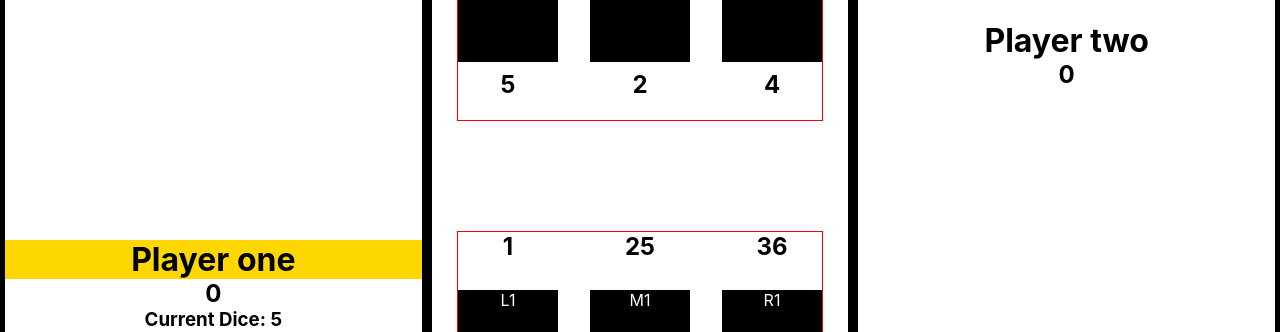
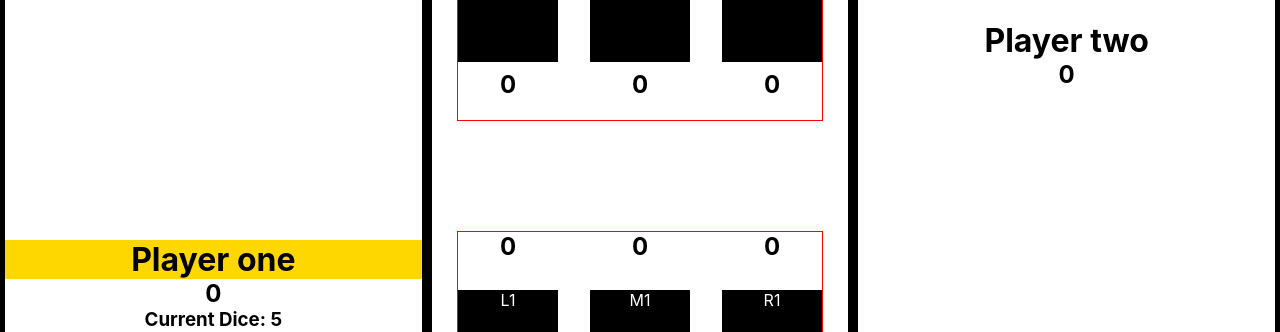
Before and after one commit to seffa1/knucklebones, a React (Create React App) app in the folder knucklebones/: page / in a window 1280 px wide. Shown: the part 224-556 px from the top of the page. Built offline with nearby package versions, Linux system fonts and the light colour scheme.

Commit message:
got placing of dice done

```diff
--- a/knucklebones/src/App.js
+++ b/knucklebones/src/App.js
@@ -3,15 +3,12 @@ import Player from "./components/Player";
 import Arena from "./components/Arena";
 import React from "react";
 
+// bottom board
 function App() {
   // State
   const [playerOneData, setPlayerOneData] = React.useState({
     id: 1,
-    scoreTotal: 0,
     currentDice: rollDice(),
-    scoreLeft: 0,
-    scoreMiddle: 0,
-    scoreRight: 0,
     board: {
       L1: null,
       L2: null,
@@ -25,13 +22,10 @@ function App() {
     },
   });
 
+  // top board
   const [playerTwoData, setPlayerTwoData] = React.useState({
     id: 2,
-    scoreTotal: 0,
     currentDice: null,
-    scoreLeft: 0,
-    scoreMiddle: 0,
-    scoreRight: 0,
     board: {
       L1: null,
       L2: null,
@@ -49,6 +43,39 @@ function App() {
 
   const [gameState, setGameState] = React.useState("playing");
 
+  const [scorePlayerOne, setScorePlayerOne] = React.useState(0);
+  const [scorePlayerTwo, setScorePlayerTwo] = React.useState(0);
+
+  // Update the scores each cycle
+  function updateScores(dice, player) {
+    if (player === 1) {
+      setScorePlayerOne((prev) => prev + dice);
+    }
+    if (player === 2) {
+      setScorePlayerTwo((prev) => prev + dice);
+    }
+  }
+
+  function setDice(board, location, dice) {
+    if (board === "top") {
+      setPlayerTwoData((prev) => {
+        let newData = {
+          ...prev,
+        };
+        newData.board[location] = dice;
+        return newData;
+      });
+    } else {
+      setPlayerOneData((prev) => {
+        let newData = {
+          ...prev,
+        };
+        newData.board[location] = dice;
+        return newData;
+      });
+    }
+  }
+
   // Handlers
   function placeDice(board, column) {
     // Get the current dice number
@@ -59,18 +86,64 @@ function App() {
     if (board === "top" && currentTurn === 1) return;
     if (board === "bot" && currentTurn === 2) return;
 
-    console.log(dice, board, column);
-
-    // Check is the column is already full, if so, return
+    // Try to place the dice in an empty spot
     if (board === "top") {
-      // if column is the left column
-      // check if first row is empty, if so place in that row
-      // check if the second row is empty, if so place in that row
-      // check if the third row is empty, if so place in that row
-      // if all full, return
+      if (column === "L") {
+        if (!playerTwoData.board.L1) {
+          setDice("top", "L1", dice);
+        } else if (!playerTwoData.board.L2) {
+          setDice("top", "L2", dice);
+        } else if (!playerTwoData.board.L3) {
+          setDice("top", "L3", dice);
+        } else return;
+      } else if (column === "M") {
+        if (!playerTwoData.board.M1) {
+          setDice("top", "M1", dice);
+        } else if (!playerTwoData.board.M2) {
+          setDice("top", "M2", dice);
+        } else if (!playerTwoData.board.M3) {
+          setDice("top", "M3", dice);
+        } else return;
+      } else {
+        if (!playerTwoData.board.R1) {
+          setDice("top", "R1", dice);
+        } else if (!playerTwoData.board.R2) {
+          setDice("top", "R2", dice);
+        } else if (!playerTwoData.board.R3) {
+          setDice("top", "R3", dice);
+        } else return;
+      }
+      updateScores(dice, 2);
     }
-
-    // Update the board state
+    // bottom board update
+    else {
+      if (column === "L") {
+        if (!playerOneData.board.L1) {
+          setDice("bot", "L1", dice);
+        } else if (!playerOneData.board.L2) {
+          setDice("bot", "L2", dice);
+        } else if (!playerOneData.board.L3) {
+          setDice("bot", "L3", dice);
+        } else return;
+      } else if (column === "M") {
+        if (!playerOneData.board.M1) {
+          setDice("bot", "M1", dice);
+        } else if (!playerOneData.board.M2) {
+          setDice("bot", "M2", dice);
+        } else if (!playerOneData.board.M3) {
+          setDice("bot", "M3", dice);
+        } else return;
+      } else {
+        if (!playerOneData.board.R1) {
+          setDice("bot", "R1", dice);
+        } else if (!playerOneData.board.R2) {
+          setDice("bot", "R2", dice);
+        } else if (!playerOneData.board.R3) {
+          setDice("bot", "R3", dice);
+        } else return;
+      }
+      updateScores(dice, 1);
+    }
 
     // Check if the game is over
 
@@ -107,15 +180,20 @@ function App() {
     <div className="App">
       <Player
         playerNumber="one"
-        score={playerOneData.scoreTotal}
+        score={scorePlayerOne}
         currentDice={playerOneData.currentDice}
         currentTurn={currentTurn}
         playerId={playerOneData.id}
       />
-      <Arena placeDice={placeDice} currentTurn={currentTurn} />
+      <Arena
+        placeDice={placeDice}
+        currentTurn={currentTurn}
+        boardTop={playerTwoData.board}
+        boardBot={playerOneData.board}
+      />
       <Player
         playerNumber="two"
-        score={playerTwoData.scoreTotal}
+        score={scorePlayerTwo}
         currentDice={playerTwoData.currentDice}
         currentTurn={currentTurn}
         playerId={playerTwoData.id}
--- a/knucklebones/src/components/Arena.js
+++ b/knucklebones/src/components/Arena.js
@@ -4,44 +4,44 @@ function Arena(props) {
   return (
     <div className="Arena">
       <div className="board board--top">
-        <div className="tile L3--top">L3</div>
-        <div className="tile M3--top">M3</div>
-        <div className="tile R3--top">R3</div>
-        <div className="tile L2--top">L2</div>
-        <div className="tile M2--top">M2</div>
-        <div className="tile R3--top">R3</div>
-        <div className="tile L1--top">L1</div>
-        <div className="tile M1--top">M1</div>
-        <div className="tile R1--top">R1</div>
+        <div className="tile L3--top">L3 {props.boardTop.L3}</div>
+        <div className="tile M3--top">M3 {props.boardTop.M3}</div>
+        <div className="tile R3--top">R3 {props.boardTop.R3}</div>
+        <div className="tile L2--top">L2 {props.boardTop.L2}</div>
+        <div className="tile M2--top">M2 {props.boardTop.M2}</div>
+        <div className="tile R2--top">R3 {props.boardTop.R2}</div>
+        <div className="tile L1--top">L1 {props.boardTop.L1}</div>
+        <div className="tile M1--top">M1 {props.boardTop.M1}</div>
+        <div className="tile R1--top">R1 {props.boardTop.R1}</div>
         <div className="score" onClick={() => props.placeDice("top", "L")}>
-          5
+          {props.boardTop.L1 + props.boardTop.L2 + props.boardTop.L3}
         </div>
         <div className="score" onClick={() => props.placeDice("top", "M")}>
-          2
+          {props.boardTop.M1 + props.boardTop.M2 + props.boardTop.M3}
         </div>
         <div className="score" onClick={() => props.placeDice("top", "R")}>
-          4
+          {props.boardTop.R1 + props.boardTop.R2 + props.boardTop.R3}
         </div>
       </div>
       <div className="board board--bottom">
         <div className="score" onClick={() => props.placeDice("bot", "L")}>
-          1
+          {props.boardBot.L1 + props.boardBot.L2 + props.boardBot.L3}
         </div>
         <div className="score" onClick={() => props.placeDice("bot", "M")}>
-          25
+          {props.boardBot.M1 + props.boardBot.M2 + props.boardBot.M3}
         </div>
         <div className="score" onClick={() => props.placeDice("bot", "R")}>
-          36
+          {props.boardBot.R1 + props.boardBot.R2 + props.boardBot.R3}
         </div>
-        <div className="tile L1--bot">L1</div>
-        <div className="tile M1--bot">M1</div>
-        <div className="tile R1--bot">R1</div>
-        <div className="tile L2--bot">L2</div>
-        <div className="tile M2--bot">M2</div>
-        <div className="tile R2--bot">R2</div>
-        <div className="tile L3--bot">L3</div>
-        <div className="tile M3--bot">M3</div>
-        <div className="tile R3--bot">R3</div>
+        <div className="tile L1--bot">L1 {props.boardBot.L1}</div>
+        <div className="tile M1--bot">M1 {props.boardBot.M1}</div>
+        <div className="tile R1--bot">R1 {props.boardBot.R1}</div>
+        <div className="tile L2--bot">L2 {props.boardBot.L2}</div>
+        <div className="tile M2--bot">M2 {props.boardBot.M2}</div>
+        <div className="tile R2--bot">R2 {props.boardBot.R2}</div>
+        <div className="tile L3--bot">L3 {props.boardBot.L3}</div>
+        <div className="tile M3--bot">M3 {props.boardBot.M3}</div>
+        <div className="tile R3--bot">R3 {props.boardBot.R3}</div>
       </div>
     </div>
   );
```
